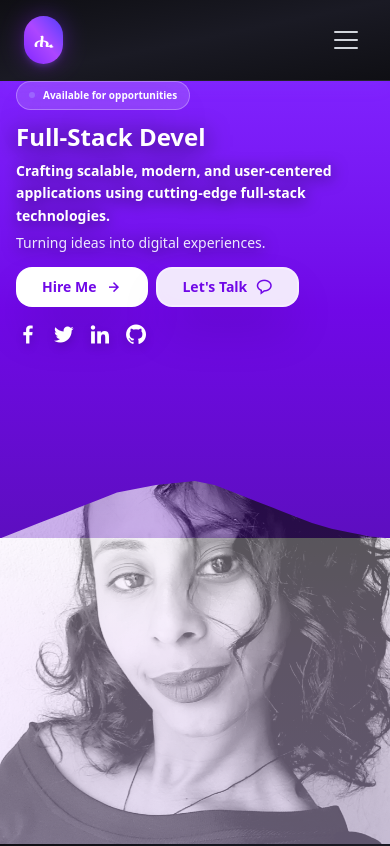
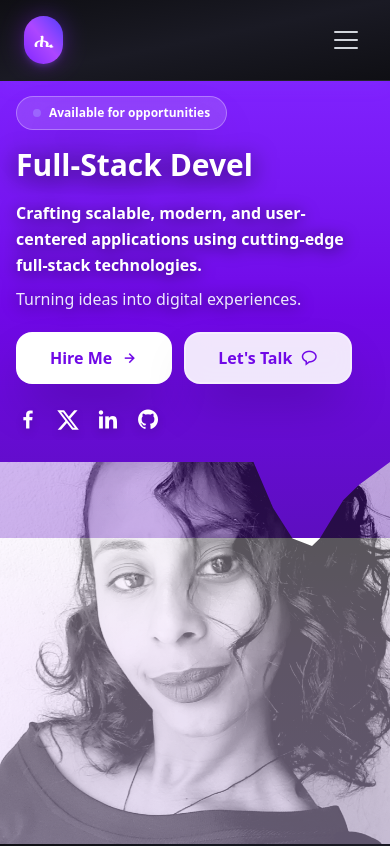
Before and after one commit to HilaryGH/Hillary-Portfolio, a React (Vite) app in the folder client/: page / in a window 390 px wide. Shown: the top 846 px of the page. Built offline with nearby package versions, Linux system fonts and the light colour scheme.

Commit message:
Update changes

```diff
--- a/client/src/components/Home/Home.tsx
+++ b/client/src/components/Home/Home.tsx
@@ -58,21 +58,21 @@ const Home = () => {
         }}
       ></div>
 
-      {/* Mobile: Bottom Background Image with Curved Edge - Extended upward to show through curve */}
+      {/* Mobile: Bottom Background Image with Curved Edge - Right side downward then upward wave */}
       <div
         className="lg:hidden absolute top-[50%] bottom-0 left-0 right-0 w-full bg-cover bg-center bg-no-repeat"
         style={{
           backgroundImage: 'url(/20200511_110505.jpg)',
           opacity: 0.7,
           zIndex: 1,
-          clipPath: 'polygon(0% 20%, 5% 18%, 10% 16%, 15% 14%, 20% 12%, 25% 10%, 30% 8%, 35% 7%, 40% 6%, 45% 5.5%, 50% 5%, 55% 6%, 60% 8%, 65% 10%, 70% 12%, 75% 14%, 80% 16%, 85% 17.5%, 90% 18.5%, 95% 19.5%, 100% 20%, 100% 100%, 0% 100%)'
+          clipPath: 'polygon(0% 0%, 55% 0%, 65% 0%, 70% 12%, 75% 20%, 80% 22%, 82% 20%, 85% 15%, 88% 10%, 92% 6%, 96% 3%, 100% 0%, 100% 100%, 0% 100%)'
         }}
       >
         {/* Brand Color Overlay on Image - Matches the curve */}
         <div
           className="absolute inset-0 bg-gradient-to-t from-violet-600/15 via-purple-600/10 to-transparent"
           style={{
-            clipPath: 'polygon(0% 20%, 5% 18%, 10% 16%, 15% 14%, 20% 12%, 25% 10%, 30% 8%, 35% 7%, 40% 6%, 45% 5.5%, 50% 5%, 55% 6%, 60% 8%, 65% 10%, 70% 12%, 75% 14%, 80% 16%, 85% 17.5%, 90% 18.5%, 95% 19.5%, 100% 20%, 100% 100%, 0% 100%)'
+            clipPath: 'polygon(0% 0%, 55% 0%, 65% 0%, 70% 12%, 75% 20%, 80% 22%, 82% 20%, 85% 15%, 88% 10%, 92% 6%, 96% 3%, 100% 0%, 100% 100%, 0% 100%)'
           }}
         ></div>
       </div>
@@ -151,37 +151,37 @@ const Home = () => {
       {/* Additional Decorative Wave at Bottom */}
 
       {/* Hero Content - Top on Mobile, Left on Desktop */}
-      <div className="lg:relative absolute lg:static z-10 top-0 left-0 w-full pl-4 sm:pl-6 lg:pl-8 xl:pl-12 pr-4 sm:pr-6 lg:pr-8 pt-0 lg:pt-12 pb-2 lg:pb-8">
+      <div className="lg:relative absolute lg:static z-10 top-0 left-0 w-full pl-4 sm:pl-6 lg:pl-8 xl:pl-12 pr-4 sm:pr-6 lg:pr-8 pt-4 sm:pt-6 lg:pt-12 pb-2 lg:pb-8" style={{ maxHeight: '60%', overflowY: 'auto' }}>
         <div className="max-w-4xl text-left">
           {/* Badge */}
-          <div className="inline-flex items-center px-3 sm:px-4 py-1.5 sm:py-2 mb-3 sm:mb-4 lg:mb-6 bg-white/15 backdrop-blur-md rounded-full border border-white/30 shadow-2xl">
-            <span className="w-1.5 h-1.5 sm:w-2 sm:h-2 bg-violet-400 rounded-full animate-pulse mr-2"></span>
-            <span className="text-[10px] sm:text-xs font-semibold text-white drop-shadow-2xl font-bold">
+          <div className="inline-flex items-center px-4 sm:px-4 py-2 sm:py-2 mb-4 sm:mb-5 lg:mb-6 bg-white/15 backdrop-blur-md rounded-full border border-white/30 shadow-2xl">
+            <span className="w-2 h-2 bg-violet-400 rounded-full animate-pulse mr-2"></span>
+            <span className="text-xs sm:text-sm font-semibold text-white drop-shadow-2xl font-bold">
               Available for opportunities
             </span>
           </div>
 
           {/* Main Headline */}
-          <h1 className="text-2xl sm:text-3xl md:text-4xl lg:text-5xl font-extrabold mb-2 sm:mb-3 lg:mb-4 leading-tight">
-            <span className="block text-white drop-shadow-[0_4px_12px_rgba(0,0,0,0.8)] mb-1 sm:mb-2">
+          <h1 className="text-3xl sm:text-4xl md:text-4xl lg:text-5xl font-extrabold mb-4 sm:mb-5 lg:mb-4 leading-tight">
+            <span className="block text-white drop-shadow-[0_4px_12px_rgba(0,0,0,0.8)] mb-2 sm:mb-2">
               {text || "Hi, I'm Hillary"}
             </span>
 
           </h1>
 
           {/* Subheadline */}
-          <p className="text-sm sm:text-base md:text-lg text-white mb-3 sm:mb-4 lg:mb-8 leading-relaxed max-w-3xl drop-shadow-[0_2px_8px_rgba(0,0,0,0.7)] font-semibold">
+          <p className="text-base sm:text-lg md:text-lg text-white mb-5 sm:mb-6 lg:mb-8 leading-relaxed max-w-3xl drop-shadow-[0_2px_8px_rgba(0,0,0,0.7)] font-semibold">
             Crafting scalable, modern, and user-centered applications using cutting-edge full-stack technologies.
-            <span className="block mt-1 sm:mt-2 text-violet-100 font-medium">
+            <span className="block mt-2 sm:mt-2 text-violet-100 font-medium">
               Turning ideas into digital experiences.
             </span>
           </p>
 
           {/* CTA Buttons */}
-          <div className="flex items-center gap-2 sm:gap-3 lg:gap-4 mb-3 sm:mb-4 lg:mb-8 flex-wrap">
+          <div className="flex items-center gap-3 sm:gap-4 lg:gap-4 mb-4 sm:mb-5 lg:mb-8 flex-wrap">
             <a
               href="#hire"
-              className="group relative px-6 sm:px-8 lg:px-12 py-2 sm:py-3 lg:py-4 bg-white text-violet-700 lg:bg-gradient-to-r lg:from-violet-600 lg:via-purple-600 lg:to-violet-600 lg:text-white text-sm sm:text-base lg:text-lg font-bold rounded-2xl shadow-2xl hover:shadow-violet-500/50 transform hover:scale-110 transition-all duration-300 overflow-hidden inline-flex items-center backdrop-blur-sm border-2 border-white/30"
+              className="group relative px-8 sm:px-10 lg:px-12 py-3 sm:py-3 lg:py-4 bg-white text-violet-700 lg:bg-gradient-to-r lg:from-violet-600 lg:via-purple-600 lg:to-violet-600 lg:text-white text-base sm:text-base lg:text-lg font-bold rounded-2xl shadow-2xl hover:shadow-violet-500/50 transform hover:scale-110 transition-all duration-300 overflow-hidden inline-flex items-center backdrop-blur-sm border-2 border-white/30"
             >
               <span className="relative z-10 flex items-center gap-2 sm:gap-3">
                 <span>Hire Me</span>
@@ -193,7 +193,7 @@ const Home = () => {
 
             <a
               href="#contact"
-              className="group relative px-6 sm:px-8 lg:px-12 py-2 sm:py-3 lg:py-4 bg-white/90 backdrop-blur-md text-violet-700 lg:bg-white/15 lg:text-white text-sm sm:text-base lg:text-lg font-bold rounded-2xl shadow-2xl hover:shadow-violet-500/50 transform hover:scale-110 transition-all duration-300 overflow-hidden inline-flex items-center border-2 border-white/30"
+              className="group relative px-8 sm:px-10 lg:px-12 py-3 sm:py-3 lg:py-4 bg-white/90 backdrop-blur-md text-violet-700 lg:bg-white/15 lg:text-white text-base sm:text-base lg:text-lg font-bold rounded-2xl shadow-2xl hover:shadow-violet-500/50 transform hover:scale-110 transition-all duration-300 overflow-hidden inline-flex items-center border-2 border-white/30"
             >
               <span className="relative z-10 flex items-center gap-2 sm:gap-3">
                 <span>Let's Talk</span>
@@ -204,36 +204,45 @@ const Home = () => {
           </div>
 
           {/* Social Icons */}
-          <div className="flex gap-3 sm:gap-4 lg:gap-5 pt-1 sm:pt-2 lg:pt-4">
-            {[
-              {
-                href: "https://web.facebook.com/hilary.gebremedhn/",
-                icon: "bxl-facebook",
-              },
-              {
-                href: "https://x.com/hilarygebr71591",
-                icon: "bxl-twitter",
-              },
-              {
-                href: "https://www.linkedin.com/in/hilary-gebremedhn-97528b20b",
-                icon: "bxl-linkedin",
-              },
-              {
-                href: "https://github.com/HilaryGH",
-                icon: "bxl-github",
-              },
-            ].map((s, index) => (
+          <div className="flex gap-4 sm:gap-5 lg:gap-5 pt-2 sm:pt-3 lg:pt-4">
             <a
-                key={index}
-                href={s.href}
+              href="https://web.facebook.com/hilary.gebremedhn/"
               target="_blank"
               rel="noopener noreferrer"
               className="group flex justify-center items-center text-white hover:text-violet-200 transition-all duration-300 ease-out hover:scale-125 active:scale-95"
-                aria-label={`Visit ${s.icon.replace('bxl-', '').replace('bx-', '')} profile`}
+              aria-label="Visit Facebook profile"
             >
-                <i className={`bx ${s.icon} text-2xl group-hover:scale-110 transition-transform duration-300 drop-shadow-lg`} />
+              <i className="bx bxl-facebook text-2xl group-hover:scale-110 transition-transform duration-300 drop-shadow-lg" />
             </a>
-            ))}
+            <a
+              href="https://x.com/hilarygebr71591"
+              target="_blank"
+              rel="noopener noreferrer"
+              className="group flex justify-center items-center text-white hover:text-violet-200 transition-all duration-300 ease-out hover:scale-125 active:scale-95"
+              aria-label="Visit X profile"
+            >
+              <svg className="w-6 h-6 group-hover:scale-110 transition-transform duration-300 drop-shadow-lg" viewBox="0 0 24 24" fill="currentColor">
+                <path d="M18.244 2.25h3.308l-7.227 8.26 8.502 11.24H16.17l-5.214-6.817L4.99 21.75H1.68l7.73-8.835L1.254 2.25H8.08l4.713 6.231zm-1.161 17.52h1.833L7.084 4.126H5.117z"/>
+              </svg>
+            </a>
+            <a
+              href="https://www.linkedin.com/in/hilary-gebremedhn-97528b20b"
+              target="_blank"
+              rel="noopener noreferrer"
+              className="group flex justify-center items-center text-white hover:text-violet-200 transition-all duration-300 ease-out hover:scale-125 active:scale-95"
+              aria-label="Visit LinkedIn profile"
+            >
+              <i className="bx bxl-linkedin text-2xl group-hover:scale-110 transition-transform duration-300 drop-shadow-lg" />
+            </a>
+            <a
+              href="https://github.com/HilaryGH"
+              target="_blank"
+              rel="noopener noreferrer"
+              className="group flex justify-center items-center text-white hover:text-violet-200 transition-all duration-300 ease-out hover:scale-125 active:scale-95"
+              aria-label="Visit GitHub profile"
+            >
+              <i className="bx bxl-github text-2xl group-hover:scale-110 transition-transform duration-300 drop-shadow-lg" />
+            </a>
           </div>
         </div>
       </div>
```
Also changed, not shown: client/src/components/About/About.tsx (+9 -9 lines), client/src/components/Contact/Contact.tsx (+36 -11 lines), client/src/components/Footer/Footer.tsx (+28 -10 lines). Lines whose indentation alone changed are shown as unchanged.
